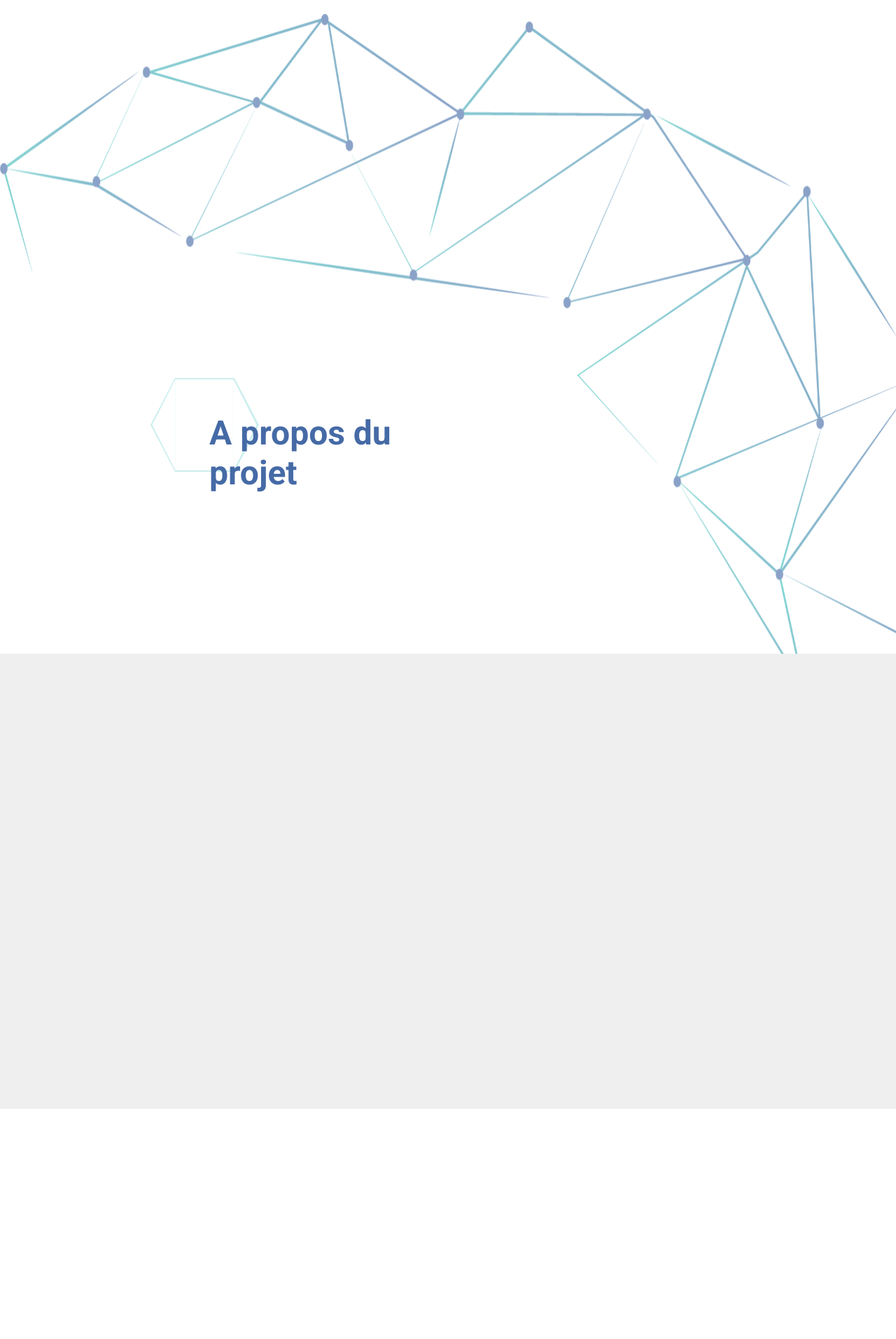
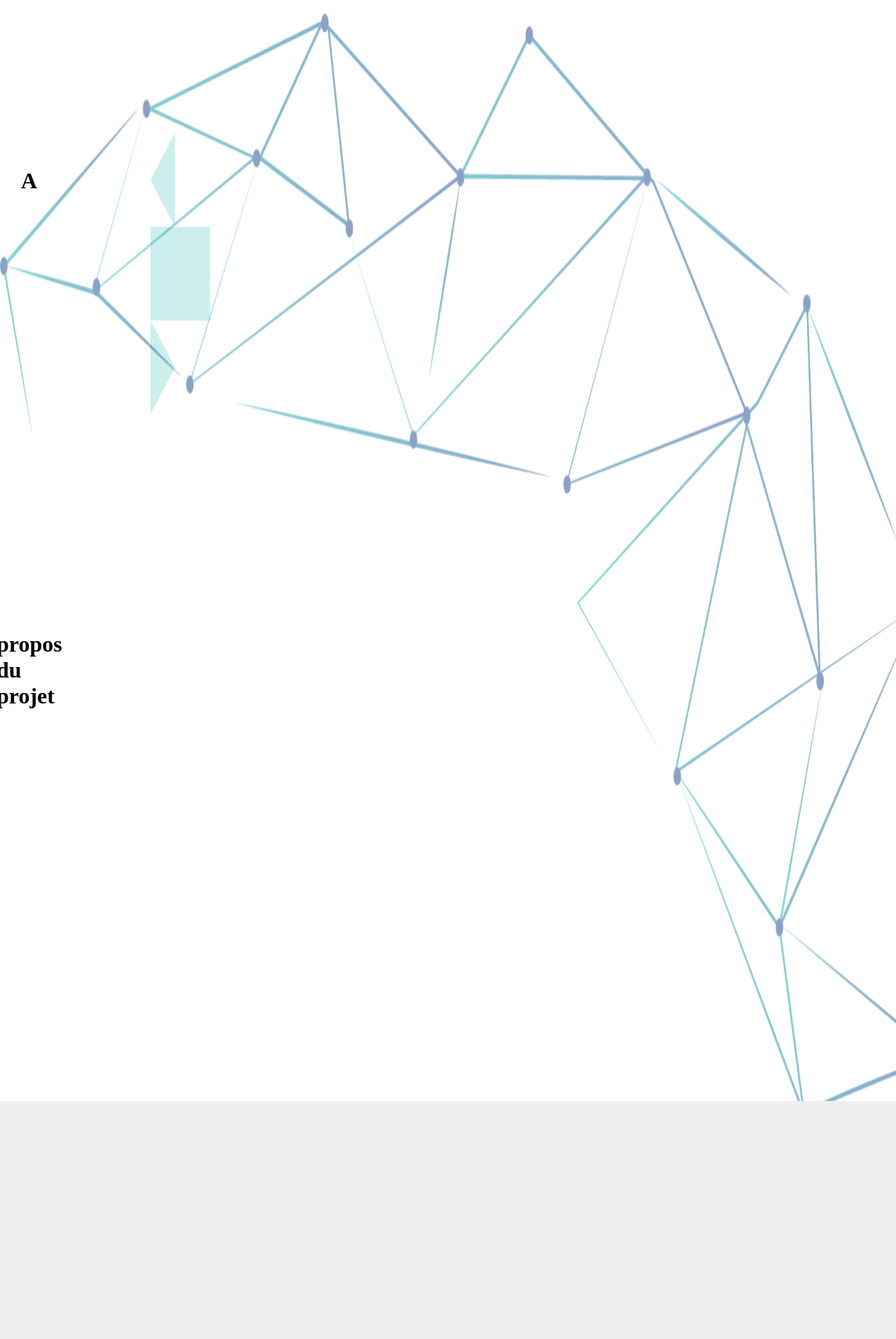
Before and after one commit to ValMgr/Cybernetic, a PHP site: page /projet.php in a window 1280 px wide. Shown: the part 90-2003 px from the top of the page at 70% size. Before the commit the page ends 1674 px from the top, so only its background shows below. Run offline with PHP 8.4, Linux system fonts and the light colour scheme; some libraries are stand-ins or nearby versions.

Commit message:
Je fix 2 3 soucis

```diff
--- a/index.php
+++ b/index.php
@@ -45,7 +45,7 @@
                     <a href="#"><i class="fas fa-search"></i></a>
                 </div>
 
-                <div id="Maille1"></div>
+                <div id="MailleHome1"></div>
 
                 <div class="About">
 
--- a/projet.php
+++ b/projet.php
@@ -7,10 +7,7 @@
     <title>CyberNeTic</title>
     <link rel="stylesheet" type="text/css" media="screen" href="style/main.css" />
     <link rel="stylesheet" type="text/css" media="screen" href="style/mainResponsive.css" />
-    <link rel="stylesheet" type="text/css" media="screen" href="style/projet.css" />
-    <link rel="stylesheet" type="text/css" media="screen" href="style/projetResponsive.css" />
     <link rel="stylesheet" type="text/css" media="screen" href="style/hexagon.css" />
-    <link rel="stylesheet" type="text/css" media="screen" href="style/hexagonResponsive.css" />
     <link href="https://fonts.googleapis.com/css?family=Roboto:300,400,700&display=swap" rel="stylesheet">
     <link rel="stylesheet" href="https://use.fontawesome.com/releases/v5.8.2/css/all.css" integrity="sha384-oS3vJWv+0UjzBfQzYUhtDYW+Pj2yciDJxpsK1OYPAYjqT085Qq/1cq5FLXAZQ7Ay" crossorigin="anonymous">
 
@@ -29,7 +26,7 @@
                     <a href="#"><i class="fas fa-search"></i></a>
                 </div>
 
-                <div id="Maille1"></div>
+                <div id="MailleProjet1"></div>
 
                 <div class="HexagonGroup1">
                     <div class="hexagone3">
--- a/style/main.css
+++ b/style/main.css
@@ -148,7 +148,7 @@
   }
 
 
-  #Maille1{
+  #MailleHome1{
     grid-column: 1 / 13;
     grid-row: 2 / 8;
     background-image: url('Assets/Maille.png');
@@ -190,7 +190,65 @@
     background-color: #ececec;
   }
 
+  #desc {
+    background-color: #EFEFEF;
+    grid-column: 1 / 13;
+    grid-row: 10 / 16;
+    z-index: 15;
+  }
 
+  #desc p {
+    color: #BEBEBE;
+    font-family: 'Roboto';
+    font-size: 1.4em;
+    font-weight: bold;
+    text-align: justify;
+  }
+
+  .descrption {
+    grid-column: 4 / 9;
+    grid-row: 10 / 16;
+    background-color: blue;
+  }
+
+  #desc h2 {
+    grid-column: 4 / 7;
+    grid-row: 12;
+    color: #03AFA8;
+    font-family: 'Roboto';
+    font-size: 2.5em;
+    font-weight: medium;
+    text-decoration: underline;
+  }
+
+
+  #MailleProjet1{
+    grid-column: 1 / 13;
+    grid-row: 2 / 11;
+    background-image: url('Assets/Maille2.png');
+    background-repeat: no-repeat;
+    background-size: 115% 120%;
+    opacity: 0.5;
+    transform: scaleX(1) translateX(0);
+    position: relative;
+    z-index: 10;
+  }
+
+  /* J'ai récup ça c'est bizarre */
+  /* .HexagonGroup1{
+    grid-column: 3 / 9;
+    grid-row: 4;
+    transform: translate(0px, 300px);
+  }
+
+  .HexagonGroup1 h1{
+    color: #456AA6;
+    font-family: 'Roboto';
+    font-size: 3em;
+    position: relative;
+    font-weight: bold;
+
+  } */
 
 
 
--- a/style/projet.css
+++ /dev/null
@@ -1,101 +0,0 @@
-* {
-    margin: 0;
-    padding: 0;
-    box-sizing: border-box;
-  }
-
-  body{
-      background-color: rgb(255, 255, 255);
-      width: 100%;
-      /* overflow: hidden; */
-      overflow-x: hidden !important;
-  }
-
-
-  #UselessBar{
-    grid-column: 4 / 7;
-    grid-row: 4;
-    width: 350px;
-    height: 4px;
-    background-color: #006579;
-    transform: translate(15px, 20px);
-  }
-
-
-  .HexagonGroup1{
-    grid-column: 3 / 9;
-    grid-row: 4;
-    transform: translate(0px, 300px);
-  }
-
-  .HexagonGroup1 h1{
-    color: #456AA6;
-    font-family: 'Roboto';
-    font-size: 3em;
-    position: relative;
-    font-weight: bold;
-
-  }
-
-
-  #Maille1{
-    grid-column: 1 / 13;
-    grid-row: 2 / 11;
-    background-image: url('Assets/Maille2.png');
-    background-repeat: no-repeat;
-    background-size: 115% 120%;
-    opacity: 0.5;
-    transform: scaleX(1) translateX(0);
-    position: relative;
-    z-index: 10;
-  }
-
-
-
-  /*DESCRIPTION*/
-
-  #desc {
-    background-color: #EFEFEF;
-    grid-column: 1 / 13;
-    grid-row: 10 / 16;
-    z-index: 15;
-  }
-
-  #desc p {
-    color: #BEBEBE;
-    font-family: 'Roboto';
-    font-size: 1.4em;
-    font-weight: bold;
-    text-align: justify;
-  }
-
-  .descrption {
-    grid-column: 4 / 9;
-    grid-row: 10 / 16;
-    background-color: blue;
-  }
-
-  #desc h2 {
-    grid-column: : 4 / 7;
-    grid-row: 12;
-    color: #03AFA8;
-    font-family: 'Roboto';
-    font-size: 2.5em;
-    font-weight: medium;
-    text-decoration: underline;
-  }
-
-
-
-
-
-
-  /* Custom Font  Cybernetic */
-
-  @font-face {
-    font-family: 'Cybernetic';
-    src: url('../font/OCRAStd.woff2') format('woff2'),
-         url('../font/OCRAStd.woff') format('woff');
-    font-weight: normal;
-    font-style: normal;
-  }
```
